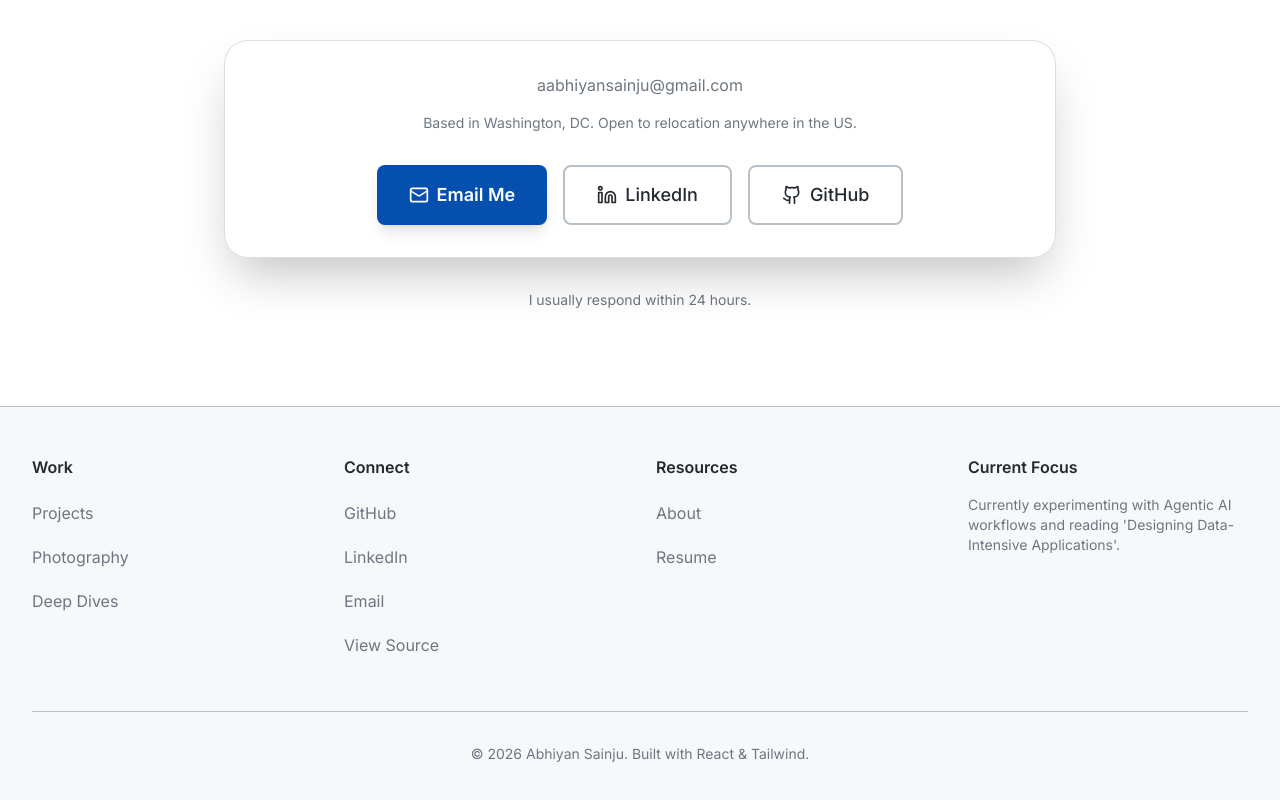
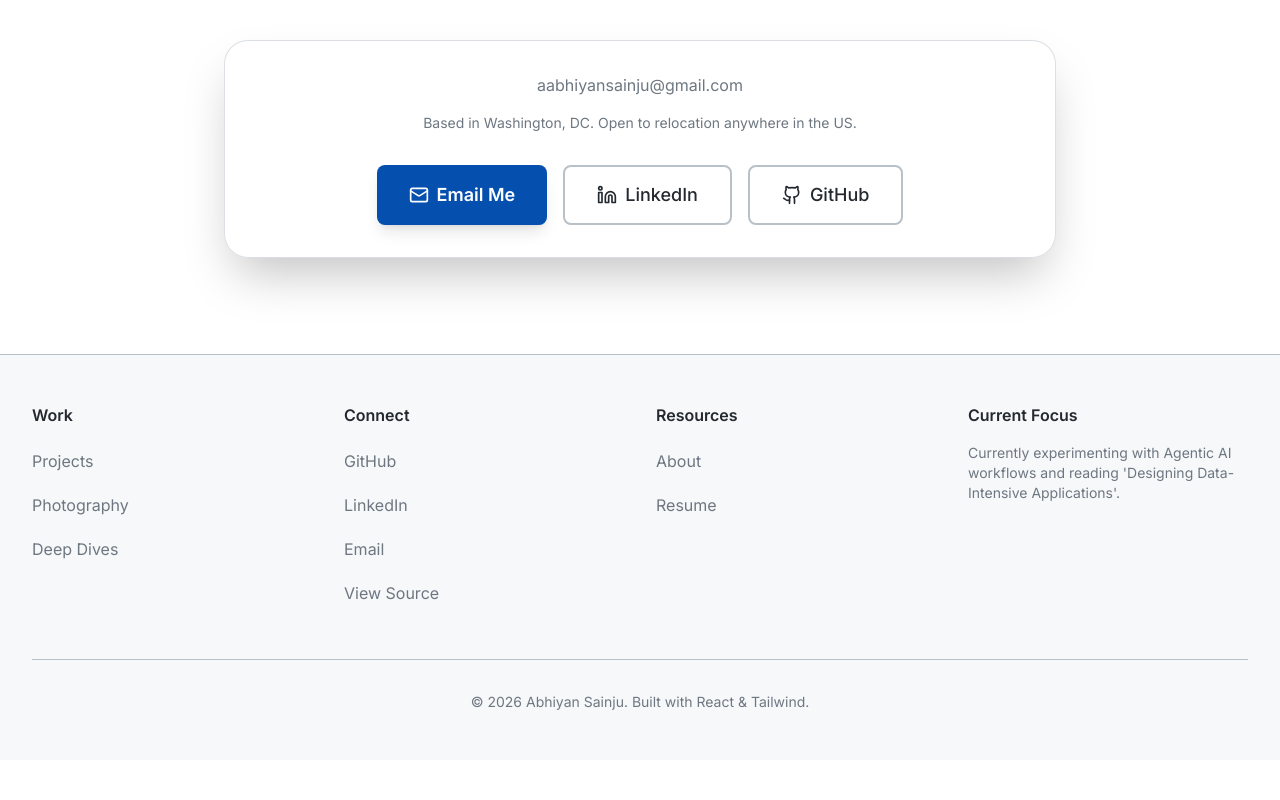
Before and after one commit to aabhiyann/portfolio-abhiyan, a React (Vite) app: page / in a window 1280 px wide. Shown: the part 3265-4065 px from the top of the page. After the commit the page ends 4025 px from the top, so only its background shows below. Built offline with nearby package versions, Linux system fonts and the light colour scheme.

Commit message:
fix(contact): remove '24 hour response' SLA copy

```diff
--- a/src/components/ContactSection.tsx
+++ b/src/components/ContactSection.tsx
@@ -68,10 +68,6 @@ const ContactSection: React.FC = () => {
               </Button>
             </div>
           </div>
-
-          <p className="text-text-muted text-sm">
-            I usually respond within 24 hours.
-          </p>
         </motion.div>
       </div>
     </section>
```
